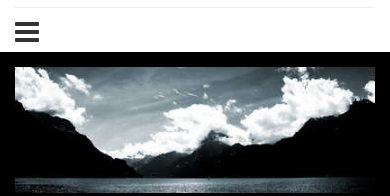
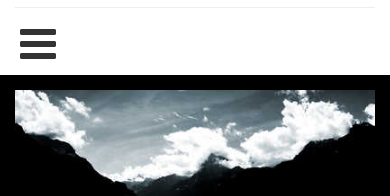
Before and after one commit to DavidScales/portfolio, a website: page index.html in a window 390 px wide. Shown: the part 179-375 px from the top of the page. Drawn offline with nearby package versions, Linux system fonts and the light colour scheme; a web font is replaced by a local one.

Commit message:
Modify hamburger icon - increase size for better mobile UI

```diff
--- a/css/style.css
+++ b/css/style.css
@@ -103,6 +103,10 @@
 	display: inline-block;
 }
 
+.fa {
+	padding: 5px;
+}
+
 /* Miscellaneos */
 ul {
     list-style: none;
--- a/index.html
+++ b/index.html
@@ -63,7 +63,7 @@ David Scales Portfolio
         <!-- hamburger icon -->
         <div class="row menu-row">
           <div class="col-md-12 menu-col">
-            <i class="fa fa-bars fa-2x" id="menu-icon"></i>
+            <i class="fa fa-bars fa-3x" id="menu-icon"></i>
           </div>
         </div>
 
```
Also changed, not shown: css/responsive.css (line endings or trailing spaces).
